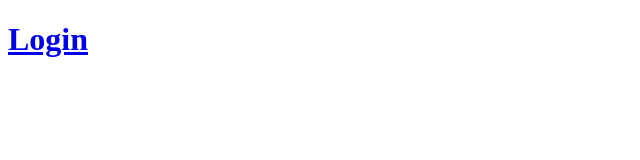
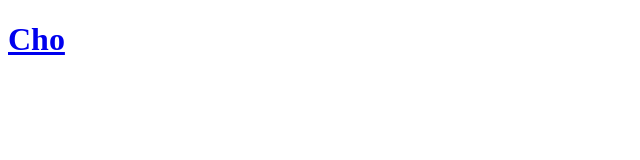
Before and after one commit to soobing/react-boilerplate, a React app: page /series/cho in a window 1280 px wide. Shown: the top 160 px of the page, without its empty margins (0-640 px from the left). Built offline with nearby package versions, Linux system fonts and the light colour scheme.

Commit message:
react router dom 관련 페이지 추가

```diff
--- a/src/App.js
+++ b/src/App.js
@@ -3,31 +3,24 @@ import {
   BrowserRouter as Router,
   Switch,
   Route,
-  Link
+  Link,
+  Redirect
 } from "react-router-dom";
 import Series from './components/Series';
 import Cho from './components/Cho';
 import Music from './components/Music';
 import List from './components/List';
 import Login from './components/Login';
+
 export default function App() {
   return <Router>
     <Switch>
-      <Route path="/">
-        <Login />
-      </Route>
-      <Route path="/series">
-        <Series />
-      </Route>
-      <Route path="/series/cho">
-        <Cho />
-      </Route>
-      <Route path="/series/cho/music">
-        <Music />
-      </Route>
-      <Route path="/series/cho/music/list">
-        <List />
-      </Route>
+      <Route exact path="/" component={Login} />
+      <Route path="/series/cho/music/list" component={List} />
+      <Route path="/series/cho/music" component={Music} />
+      <Route path="/series/cho" component={Cho} />
+      <Route path="/series" component={Series} />
+      <Redirect path="*" to="/" />
     </Switch>
-  </Router>
+  </Router >
 }
--- a/src/components/Cho.js
+++ b/src/components/Cho.js
@@ -2,8 +2,5 @@ import React, { Component } from 'react'
 import { Link } from "react-router-dom";
 
 export default function Cho({ history }) {
-  return <div>
-    <h1><Link to='/series/cho/music'>Cho</Link></h1>
-
-  </div>
+  return <h1><Link to='/series/cho/music'>Cho</Link></h1>
 }
--- a/src/components/Music.js
+++ b/src/components/Music.js
@@ -2,5 +2,5 @@ import React, { Component } from 'react'
 import { Link } from "react-router-dom";
 
 export default function Music({ history }) {
-  return <h1><Link to='/music/list'>Music</Link></h1>
+  return <h1><Link to='/series/cho/music/list'>Music</Link></h1>
 }
--- a/webpack.config.js
+++ b/webpack.config.js
@@ -9,7 +9,11 @@ module.exports = {
     },
     output: {
         filename: '[name].js',
-        path: path.resolve("./dist")
+        path: path.resolve("./dist"),
+        publicPath: '/'
+    },
+    devServer: {
+        historyApiFallback: true,
     },
     module: {
         rules: [
```
